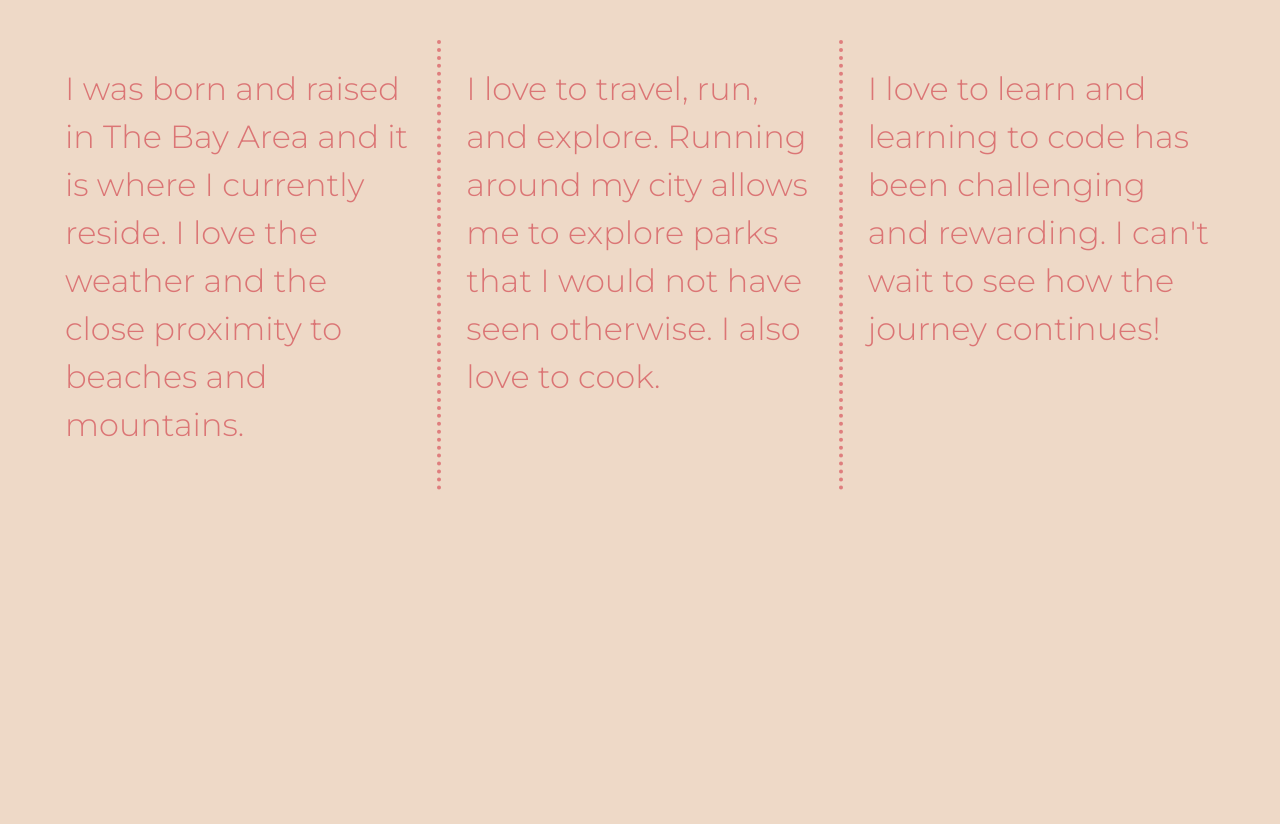
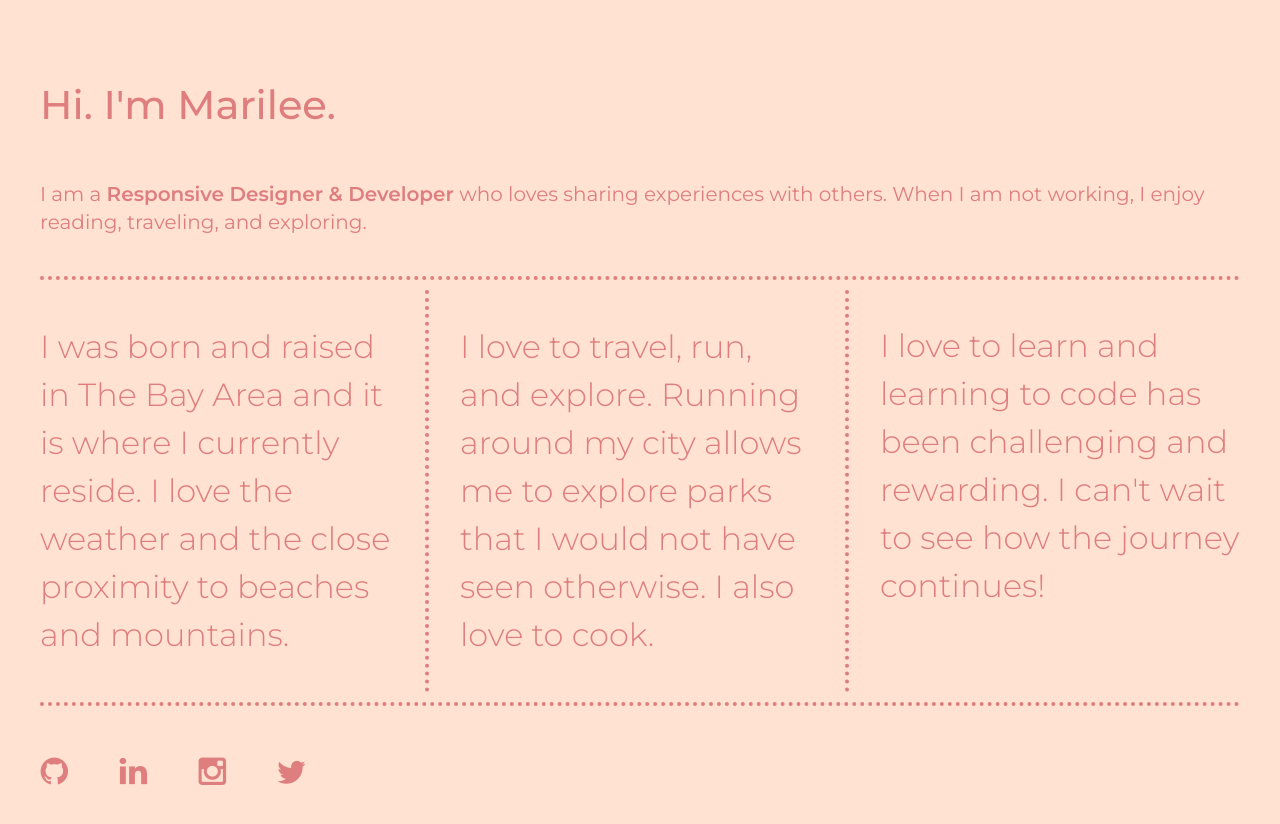
Before and after one commit to MN81/206-divs-flexbox, a plain HTML site: page index.html in a window 1280 px wide. Drawn offline with nearby package versions, Linux system fonts and the light colour scheme.

Commit message:
Add social logos and styles

```diff
--- a/css/main.css
+++ b/css/main.css
@@ -97,47 +97,118 @@ textarea {
 
 
 html {
-  background-color: rgb(238, 217, 199);
+    background-color: #FFE2D2;
     height: 100%;
+    width: 100%;
 }
 
 body {
     font-family: 'Montserrat', sans-serif;
-  padding: 2em;
+    color: rgb(223, 126, 126);
+    padding: 0 2em;
     font-size: 1.25em;
-  height: 100%;
+    display: flex;
+    justify-content: center;
+}
+
+
+.wrapper {
+    display: flex;
+    justify-content: space-between;
+    flex-flow: row wrap;
+    /* max-width: 1200px; */
 
 }
 
-.wrapper {
-  /*add display:flex and set justify-content to space-between*/
-  font-weight: 700;
+ span {
+    font-weight: 600;
+}
+
+header,
+footer {
+    width: 100%;
     display: flex;
-  flex-flow: row nowrap;
-  justify-content: space-between;
+    justify-content: flex-start;
+}
+
+main {
+    width: 100%;
+    display: flex;
+    justify-content: center;
+    padding-bottom: 20px;
+    margin-bottom: 10px;
+    border-bottom: 4px dotted rgb(223, 126, 126);
+}
+
+
+header,
+h1 {
+    font-weight: 500;
+    padding-top: 25px;
+}
+
+header,
+footer,
+main
+ {
+    display: flex;
+    justify-content: flex-start;
+    width: 100%;
+}
+
+.flex-items {
+    /*give the divs a width of 30%, add display:flex, set justify-content and align-items to center*/
+
+    line-height: 1.5em;
+    font-size: 1.6em;
+    font-weight: 300;
+    display: flex;
+    width: 30%;
+    justify-content: center;
+    align-items: center;
+}
+
+#div-1,
+#div-2 {
+    border-right: 4px dotted rgb(223, 126, 126);
+    padding-right: 25px;
+}
+
+#div-3 {
+    padding-bottom: 50px;
+}
+
+.social-icons {
+    display: flex;
+    justify-content: flex-start;
+    align-items: center;
+    list-style: none;
+    padding-top: 50px;
+    margin-top: 0px;
+}
+
+footer {
+    margin-top: 10px;
+    border-top: 4px dotted rgb(223, 126, 126);
+}
+
+
+footer a {
+
+    padding-left: 50px;
+
+}
 
 
 
+a.github-icon {
+    padding-left: 0px;
 }
 
-.div-1, .div-2, .div-3 {
-  /*give the divs a width of 30%, add display:flex, set justify-content and align-items to center*/
-  color: rgb(219, 117, 117);
-  line-height: 1.5em;
-  font-size: 1.6em;
-  font-weight: 300;
-  height: 400px;
-  display: flex;
-  width: 30%;
-  justify-content: center;
-  padding: 25px;
-
-
+ul.social-icons {
+    padding-left: 0px;
 }
 
-.div-1, .div-2 {
-    border-right: 4px dotted rgb(223, 126, 126);
-}
 
 
 
@@ -207,8 +278,10 @@ body {
 
 .clearfix:before,
 .clearfix:after {
-    content: " "; /* 1 */
-    display: table; /* 2 */
+    content: " ";
+    /* 1 */
+    display: table;
+    /* 2 */
 }
 
 .clearfix:after {
@@ -220,6 +293,42 @@ body {
    These examples override the primary ('mobile first') styles.
    Modify as content requires.
    ========================================================================== */
+
+   @media all and (max-width: 768px) {
+    body {
+       padding: 1em;
+    }
+
+    .wrapper {
+    display: flex;
+    flex-direction: column;
+}
+
+main {
+    border-bottom-width: 0px;
+}
+
+    .flex-items {
+        width: 100%;
+        border-top: 4px dotted rgb(223, 126, 126);
+}
+
+#div-1, #div-2 {
+    border-right-width: 0px;
+}
+
+#div-3 {
+    padding-bottom: 0px;
+}
+
+   }
+@media (min-width: 1200px) {
+    .flex-items {
+      /* flex-basis: 30%; */
+
+    }
+
+}
 
 @media print,
 (-webkit-min-device-pixel-ratio: 1.25),
@@ -235,11 +344,13 @@ body {
    ========================================================================== */
 
 @media print {
+
     *,
     *:before,
     *:after {
         background: transparent !important;
-        color: #000 !important; /* Black prints faster:
+        color: #000 !important;
+        /* Black prints faster:
                                    http://www.sanbeiji.com/archives/953 */
         box-shadow: none !important;
         text-shadow: none !important;
@@ -251,11 +362,11 @@ body {
     }
 
     a[href]:after {
-        content: " (" attr(href) ")";
+        content: " ("attr(href) ")";
     }
 
     abbr[title]:after {
-        content: " (" attr(title) ")";
+        content: " ("attr(title) ")";
     }
 
     /*
--- a/index.html
+++ b/index.html
@@ -15,23 +15,42 @@
         <script src="js/vendor/modernizr-2.8.3.min.js"></script>
         <link href='http://fonts.googleapis.com/css?family=Lora:700' rel='stylesheet' type='text/css'>
         <link href='http://fonts.googleapis.com/css?family=Source+Sans+Pro:400,700' rel='stylesheet' type='text/css'>
-        <link href="https://fonts.googleapis.com/css2?family=Montserrat:wght@200;300;400&display=swap" rel="stylesheet">
+        <link href="https://fonts.googleapis.com/css2?family=Montserrat:wght@200;300;400;500;600;700&display=swap" rel="stylesheet">
     </head>
     <body>
         <!--[if lt IE 8]>
             <p class="browserupgrade">You are using an <strong>outdated</strong> browser. Please <a href="http://browsehappy.com/">upgrade your browser</a> to improve your experience.</p>
         <![endif]-->
 
+
+
         <section class="wrapper">
-            <div class="div-1">
-                I was born and raised in The Bay Area and it is where I currently reside. I love the weather and the close proximity to beaches and mountains.
+            <header>
+                <h1>Hi. I'm Marilee.</h1>
+            </header>
+            <main>
+                <p class="intro-description">I am a <span>Responsive Designer & Developer</span>
+                who loves sharing experiences with others. When I am not working, I enjoy reading, traveling, and exploring.<p>
+            </main>
+
+            <div id="div-1" class="flex-items">
+               <p>I was born and raised in The Bay Area and it is where I currently reside. I love the weather and the close proximity to beaches and mountains.</p>
             </div>
-            <div class="div-2">
-                I love to travel, run, and explore. Running around my city allows me to explore parks that I would not have seen otherwise. I also love to cook.
+            <div id="div-2" class="flex-items">
+                <p>I love to travel, run, and explore. Running around my city allows me to explore parks that I would not have seen otherwise. I also love to cook.</p>
             </div>
-            <div class="div-3">
-                I love to learn and learning to code has been challenging and rewarding. I can't wait to see how the journey continues!
+            <div id="div-3" class="flex-items">
+                <p>I love to learn and learning to code has been challenging and rewarding. I can't wait to see how the journey continues!</p>
             </div>
+
+            <footer>
+                <ul class="social-icons">
+                    <li ><a class="github-icon" href="https://github.com"><img src="../img/github-2.png" alt="github icon"></a></li>
+                    <li><a href="https://www.linkedin.com"><img src="../img/linkedin-2.png" alt="linkedin icon"></a></li>
+                    <li><a href="https://www.instagram.com"><img src="../img/instagram-2.png" alt="instagram icon"></a></li>
+                    <li><a href="https://twitter.com"><img src="../img/twitter-2.png" alt="twitter icon"></a></li>
+                </ul>
+            </footer>
         </section>
 
         <script src="https://ajax.googleapis.com/ajax/libs/jquery/1.11.3/jquery.min.js"></script>
```
Also changed, not shown: img/envelope-2.png (added), img/envelope.png (added), img/github-2.png (added), img/github.png (added), img/instagram-2.png (added), img/instagram.png (added), img/linkedin-2.png (added), img/linkedin.png (added), img/twitter-2.png (added), img/twitter.png (added). Lines whose indentation alone changed are shown as unchanged.
